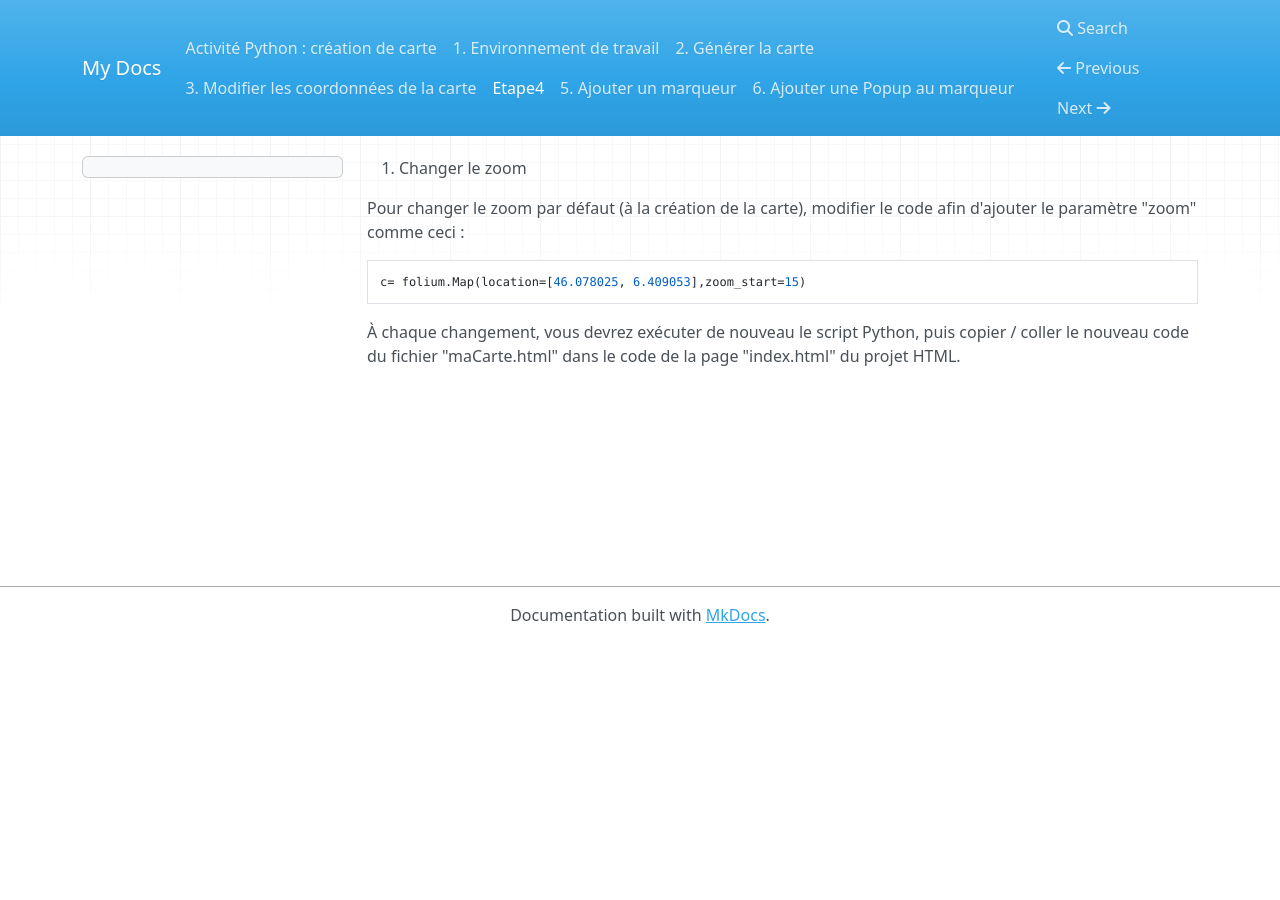
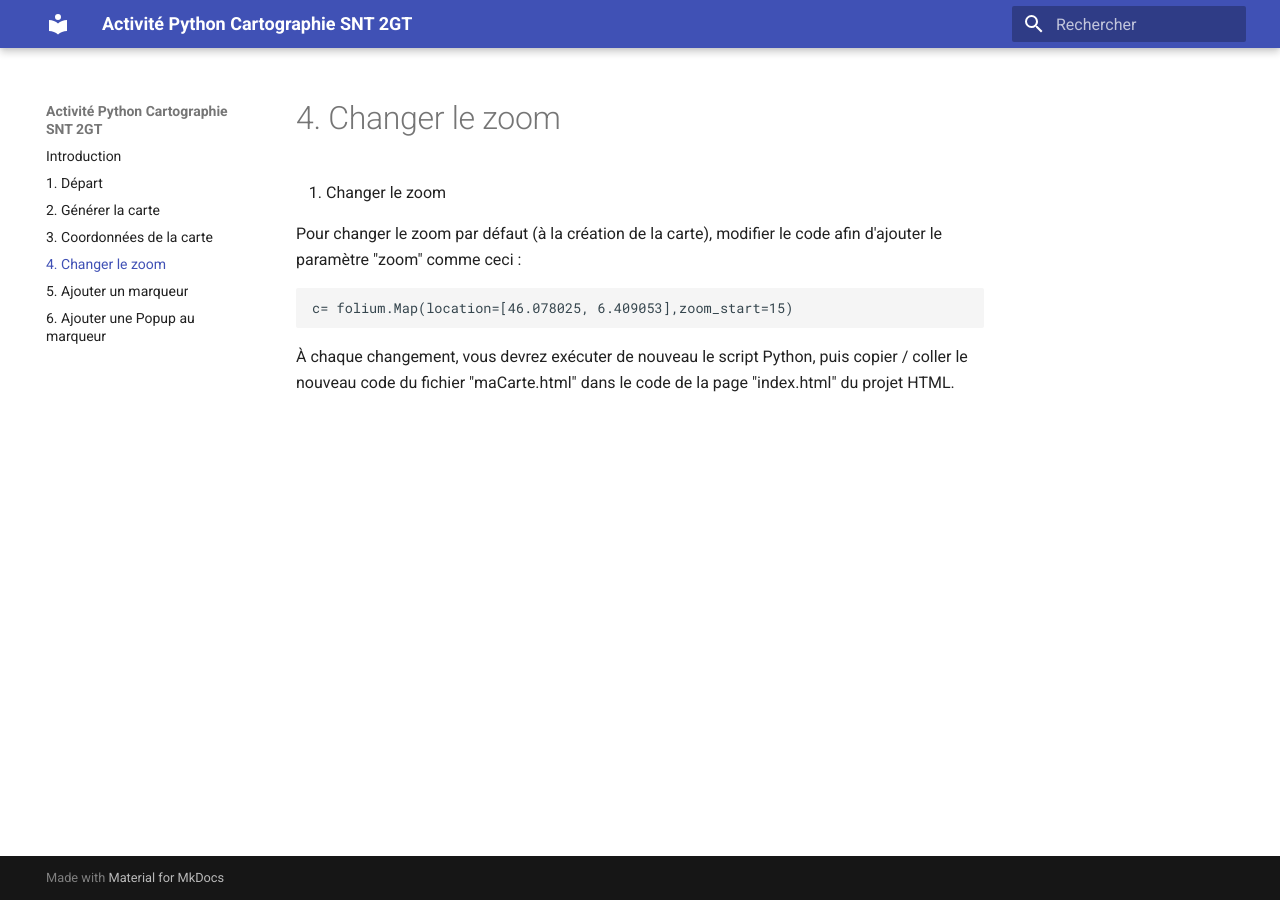
Before and after one commit to netvolutionfr/activite-python-cartographie, an MkDocs documentation site: the page built from docs/etape4.md, in a window 1280 px wide. Built offline with MkDocs 1.6.1 and Material for MkDocs 9.7.7, drawn with Linux system fonts in a browser that asks for light colours; nearby versions of some CDN libraries.

Commit message:
Modif sommaire et requirements

```diff
--- a/mkdocs.yml
+++ b/mkdocs.yml
@@ -1 +1,12 @@
-site_name: My Docs
+site_name: Activité Python Cartographie SNT 2GT
+theme:
+  name: 'material'
+  language: 'fr'
+nav:
+  - Introduction: index.md
+  - 1. Départ: depart.md
+  - 2. Générer la carte: etape2.md
+  - 3. Coordonnées de la carte : etape3.md
+  - 4. Changer le zoom : etape4.md
+  - 5. Ajouter un marqueur : etape5.md
+  - 6. Ajouter une Popup au marqueur : etape6.md
--- /dev/null
+++ b/requirements.txt
@@ -0,0 +1,2 @@
+mkdocs>=1.1
+mkdocs-material>=4.6.3
--- /dev/null
+++ b/runtime.txt
@@ -0,0 +1 @@
+3.7
```
